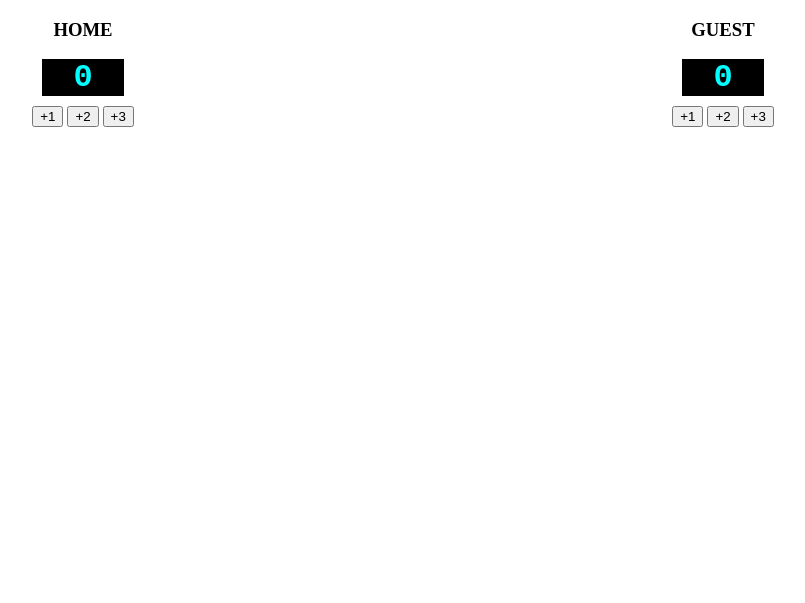
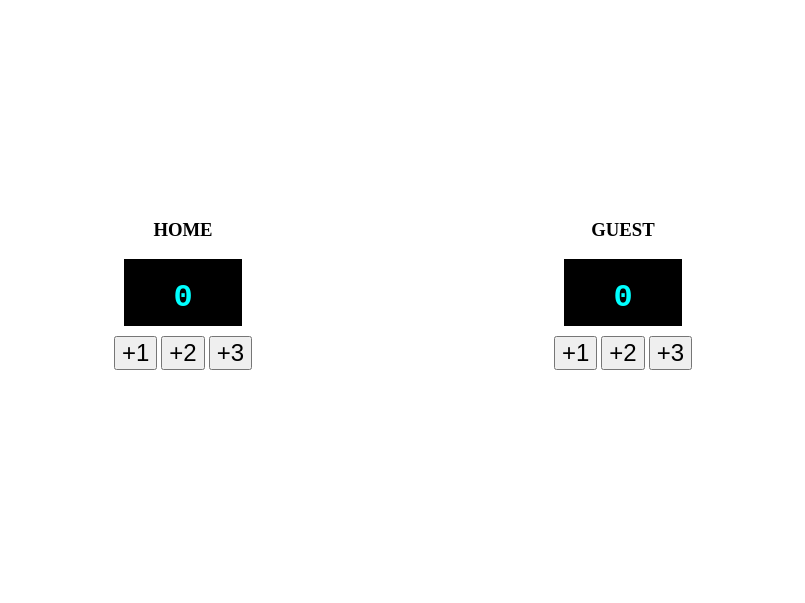
Before and after one commit to mrideabus11/scorecard, a plain HTML site: page index.html in a window 1280 px wide. Shown: the whole page, without its empty margins (237-1042 px from the left). Drawn offline with Linux system fonts and the light colour scheme.

Commit message:
Update CSS

```diff
--- a/index.css
+++ b/index.css
@@ -1,5 +1,5 @@
 body {
-    margin: 0;
+  margin: 200;
   text-align: center;
 }
 
@@ -15,6 +15,12 @@ body {
 
 .box h1 {
   color: aqua;
-    font-family: 'CursedTimerULiL-Aznm','Courier New', Courier, monospace;
+  font-family: "CursedTimerULiL-Aznm", "Courier New", Courier, monospace;
+  margin: auto;
+  padding: 20 10 10;
+}
+
+button {
+  font-size: 24px;
   margin: auto;
 }
```
Lines whose indentation alone changed are shown as unchanged.
